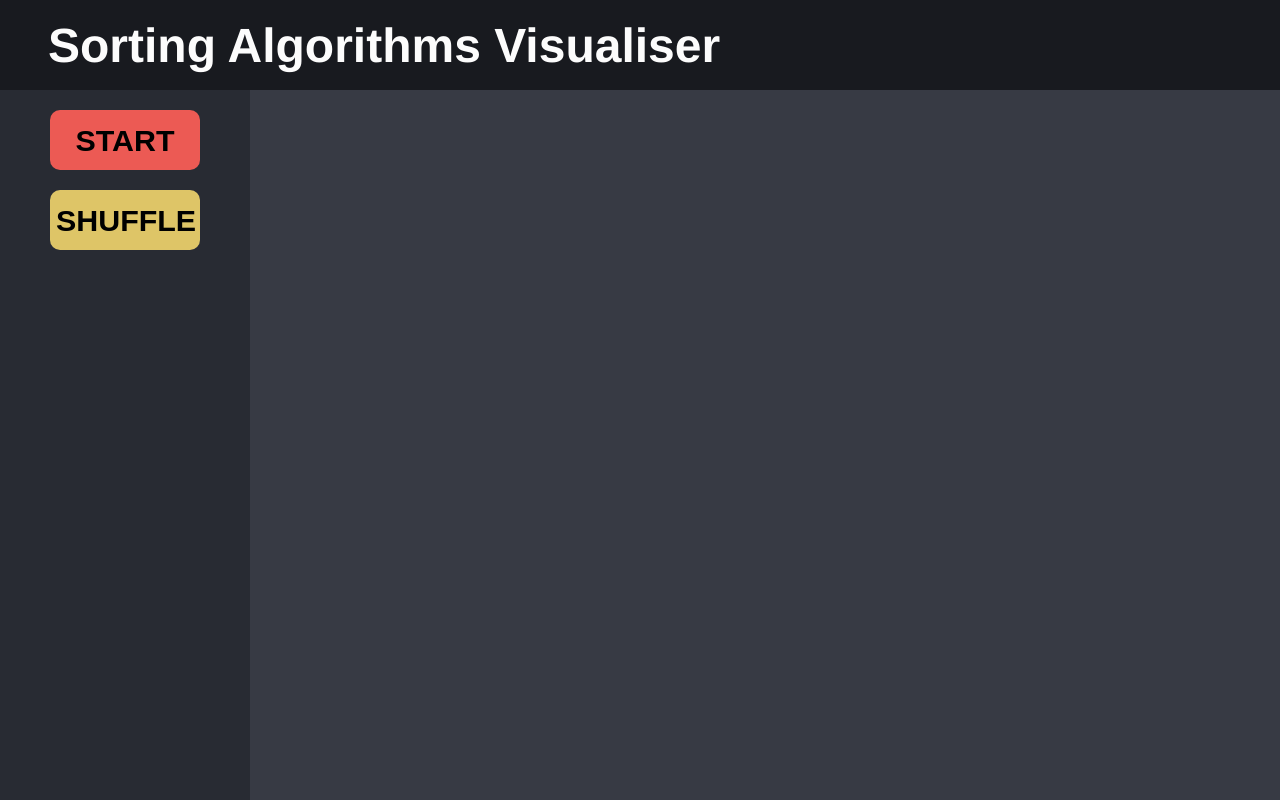
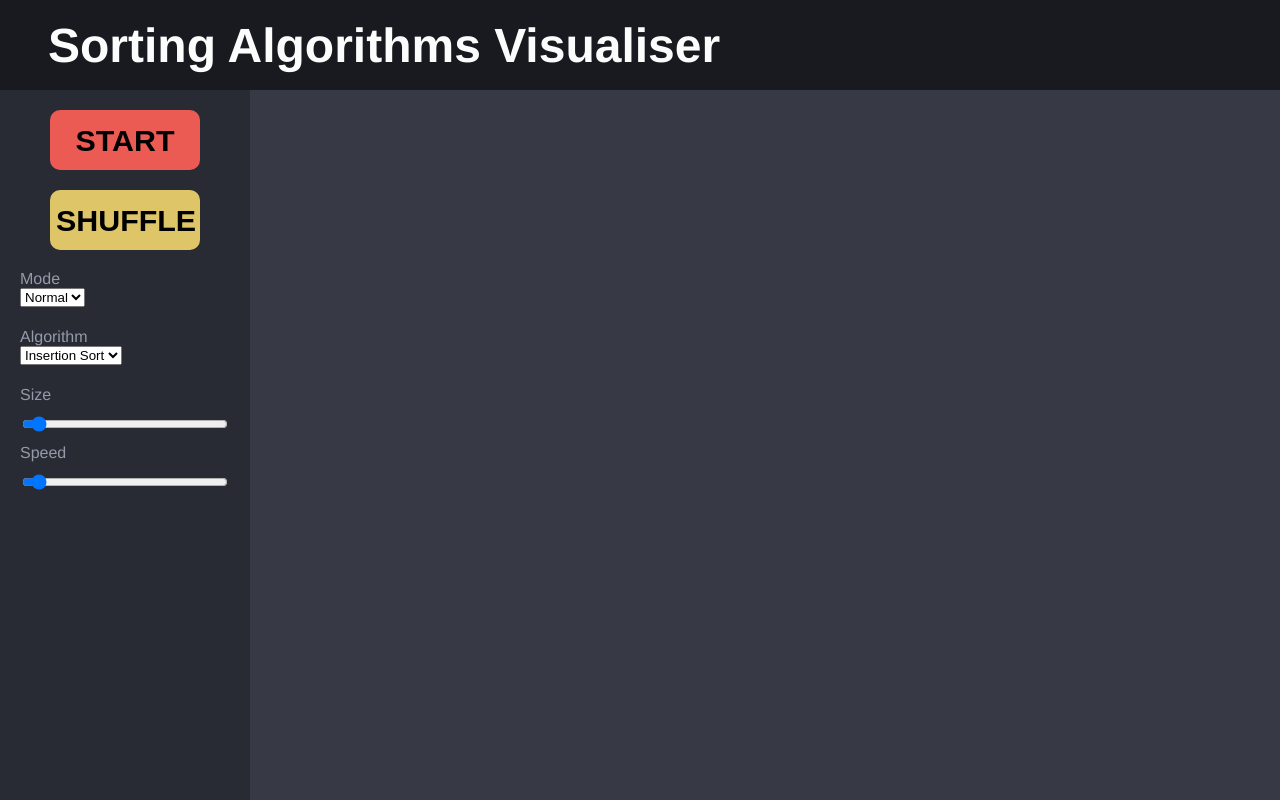
Before and after one commit to laviyre/sorting-algorithm-visual, a React (Create React App) app: page / in a window 1280 px wide. Built offline with nearby package versions, Linux system fonts and the light colour scheme.

Commit message:
Add Input components and subcomponents

```diff
--- /dev/null
+++ b/src/components/sidebar/input/Dropdown.tsx
@@ -0,0 +1,20 @@
+import { DropdownInstanceProps } from "./Input"
+
+interface DropdownProps {
+    modes: Array<string>,
+}
+
+function Dropdown({name, onChange, inputProperties} : DropdownInstanceProps) {
+    return (
+        <div>
+            <select id = {name}>
+                {inputProperties.modes.map((mode, i) =>
+                    <option value = {mode} key = {i}>{mode}</option>
+                )}
+            </select>
+        </div>
+    )
+}
+
+export default Dropdown
+export type {DropdownProps}
--- /dev/null
+++ b/src/components/sidebar/input/Input.module.css
@@ -0,0 +1,3 @@
+.text {
+    color: var(--text);
+}
--- /dev/null
+++ b/src/components/sidebar/input/Slider.tsx
@@ -0,0 +1,18 @@
+import { SliderInstanceProps } from "./Input";
+
+interface SliderProps {
+    min: number,
+    max: number,
+}
+
+function Slider({name, onChange, inputProperties} : SliderInstanceProps) {
+    const min = inputProperties.min;
+    const max = inputProperties.max;
+
+    return (
+        <input name = {name} id = {name} type = "range" min = {min} max = {max}/>
+    )
+}
+
+export default Slider;
+export type {SliderProps};
--- a/src/components/sidebar/input/input.tsx
+++ b/src/components/sidebar/input/input.tsx
@@ -1,7 +1,41 @@
-import React from "react";
+import Dropdown from "./Dropdown";
+import Slider from "./Slider";
+import { DropdownProps } from "./Dropdown";
+import { SliderProps } from "./Slider";
+import InputCSS from "./Input.module.css";
 
-function Input() {
-    return(<></>);
+interface BaseInputProps {
+    name: string,
+    onChange: Function,
 }
 
+interface DropdownInstanceProps extends BaseInputProps {
+    inputProperties: DropdownProps,
+}
+
+interface SliderInstanceProps extends BaseInputProps {
+    inputProperties: SliderProps,
+}
+
+function isSliderInstance(inputProperties: SliderProps | DropdownProps): boolean {
+    return "min" in inputProperties && "max" in inputProperties;
+}
+
+type InputProps = DropdownInstanceProps | SliderInstanceProps;
+
+function Input({name, onChange, inputProperties} : InputProps) {
+    let inputInstance;
+    if (isSliderInstance(inputProperties))
+        inputInstance = <Slider name = {name} onChange = {onChange} inputProperties = {inputProperties as SliderProps}/>
+    else
+        inputInstance = <Dropdown name = {name} onChange = {onChange} inputProperties = {inputProperties as DropdownProps}/>
+
+    return(<>
+        <label className = {InputCSS.text} htmlFor = {name}>{name}</label>
+        {inputInstance}
+    </>);
+}
+
+
 export default Input;
+export type {DropdownInstanceProps, SliderInstanceProps};
--- a/src/components/sidebar/settings/Settings.module.css
+++ b/src/components/sidebar/settings/Settings.module.css
@@ -1,4 +1,5 @@
 .settings {
-    display: flex;
-    align-items: center;
+    display: grid;
+    width: 100%;
+    grid-auto-rows: auto 40px;
 }
--- a/src/components/sidebar/settings/settings.tsx
+++ b/src/components/sidebar/settings/settings.tsx
@@ -1,17 +1,15 @@
 import SettingsCSS from "./Settings.module.css";
-import Button from "../Button/Button";
 import Input from "../Input/Input";
 
 
 function Settings() {
     return(
-        <div className = {SettingsCSS.settings}>
-            <Button name = {"SHUFFLE"} color = {"yellow"} active = {true} click = {() => console.log("shuffle")}></Button>
-            <Input></Input>
-            <Input></Input>
-            <Input></Input>
-            <Input></Input>
-        </div>
+        <form className = {SettingsCSS.settings}>
+            <Input name = "Mode" onChange = {() => {}} inputProperties = {{modes: ["Normal", "weird"]}}></Input>
+            <Input name = "Algorithm" onChange = {() => {}} inputProperties = {{modes: ["Insertion Sort", "Bubble Sort"]}}></Input>
+            <Input name = "Size" onChange = {() => {}} inputProperties = {{min: 1, max: 1000}}></Input>
+            <Input name = "Speed" onChange = {() => {}} inputProperties = {{min: 1, max: 1000}}></Input>
+        </form>
     );
 }
 
--- a/src/components/sidebar/sidebar.tsx
+++ b/src/components/sidebar/sidebar.tsx
@@ -6,6 +6,7 @@ function Sidebar() {
     return (
         <aside>
             <Button color = "red" name = {"START"} active = {true} click = {() => console.log("start")}></Button>
+            <Button name = {"SHUFFLE"} color = {"yellow"} active = {true} click = {() => console.log("shuffle")}></Button>
             <Settings></Settings>
         </aside>
     )
```
